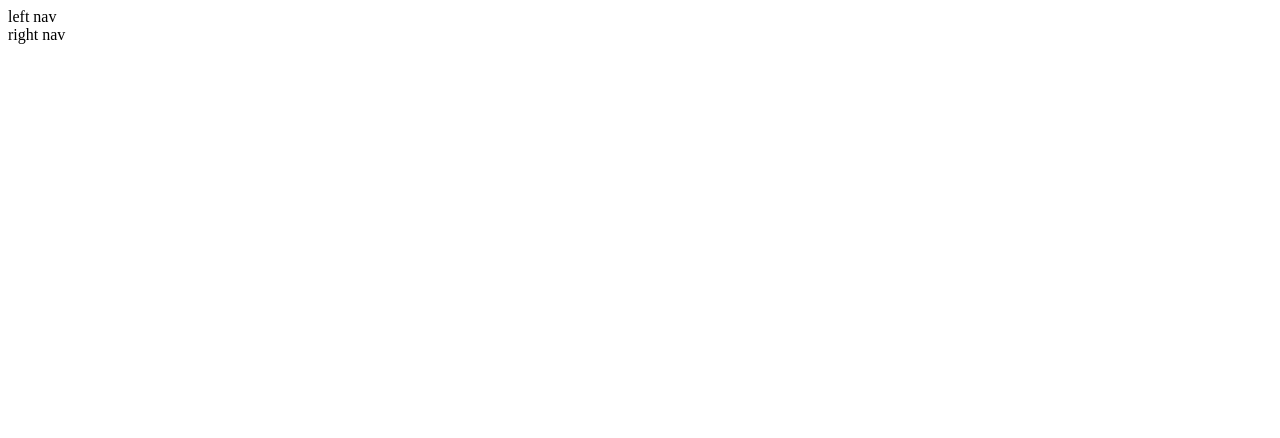
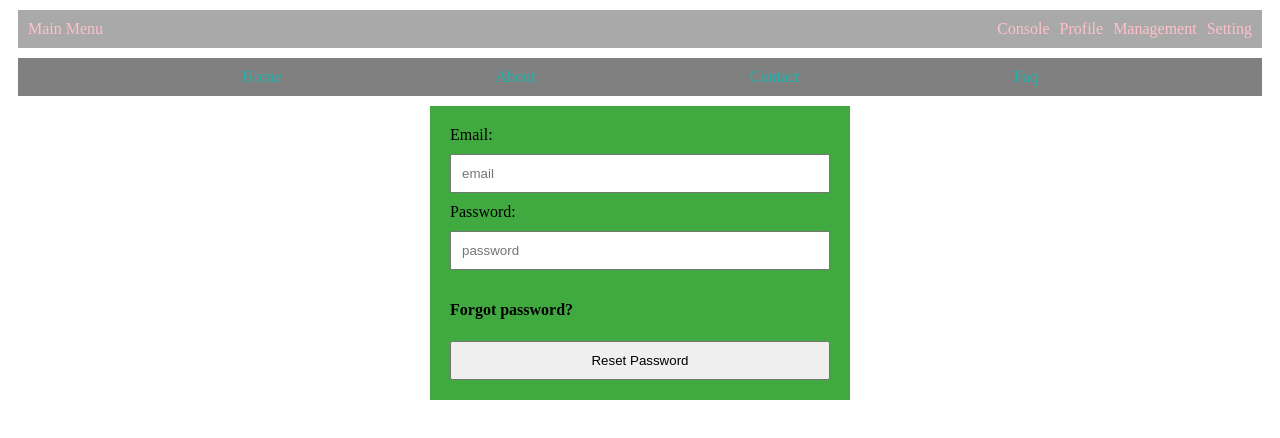
Before and after one commit to jeremyzetadev/WEBDEV_basic, a plain HTML site: page wrapper_form/index.html in a window 1280 px wide. Drawn offline with Linux system fonts and the light colour scheme.

Commit message:
wrapper_form update

```diff
--- a/wrapper_form/index.html
+++ b/wrapper_form/index.html
@@ -8,10 +8,33 @@
 </head>
 <body>
     <div class="main-wrapper">
-        <div class="left-nav">left nav</div>
-        <div class="right-nav">right nav</div>
+        <div class="left-nav">
+            <div class="main-menu">Main Menu</div>
+        </div>
+        <div class="right-nav">
+            <div class="console">Console</div>
+            <div class="profile">Profile</div>
+            <div class="management">Management</div>
+            <div class="setting">Setting</div>
+        </div>
     </div>
     <div class="wrapper">
+        <div class="nav">
+            <div class="home">Home</div>
+            <div class="about">About</div>
+            <div class="contact">Contact</div>
+            <div class="faq">Faq</div>
+        </div>
+        <div class="page-login">
+            <form action="#">
+                <label for="email">Email:</label>
+                <input type="email" id="email" placeholder="email">
+                <label for="password">Password:</label>
+                <input type="password" id="password" placeholder="password">
+                <h4>Forgot password?</h4>
+                <button onclick="resetPassword()">Reset Password</button>
+            </form>
+        </div>
     </div>
 </body>
 </html>
--- a/wrapper_form/style.css
+++ b/wrapper_form/style.css
@@ -0,0 +1,53 @@
+.main-wrapper{
+    display: flex;
+    justify-content: space-between;
+    background-color: darkgrey;
+    padding: 10px;
+    margin: 10px;
+    color: pink;
+}
+
+.main-wrapper .right-nav{
+    display:flex;
+    gap: 10px;
+}
+
+.wrapper .nav{
+    display:flex;
+    justify-content: space-evenly;
+    background-color: gray;
+    padding: 10px;
+    margin: 10px;
+    color: lightseagreen;
+}
+
+.wrapper .page-login{
+    margin: auto;
+    padding: 10px;
+    width: 400px;
+    background-color: rgb(64, 170, 64);
+}
+
+.wrapper .page-login form{
+    padding: 10px;
+    align-content: center;
+}
+
+input{
+    width: 100%;
+    box-sizing: border-box;
+    padding: 10px;
+    margin: 10px 0 10px 0;
+}
+
+button{
+    width: 100%;
+    box-sizing: border-box;
+    padding: 10px;
+    cursor: pointer;
+    transition: all 700ms ease;
+}
+
+button:hover{
+    background-color: coral;
+}
```
